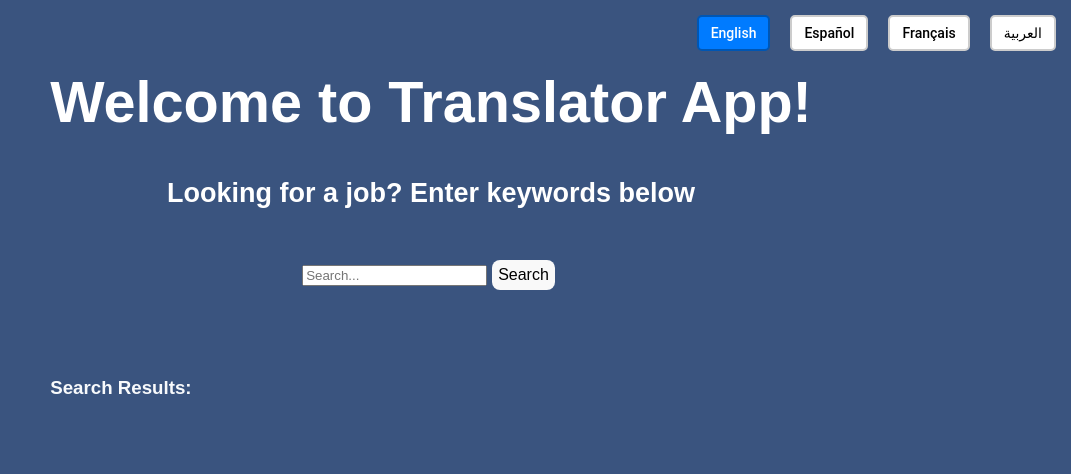
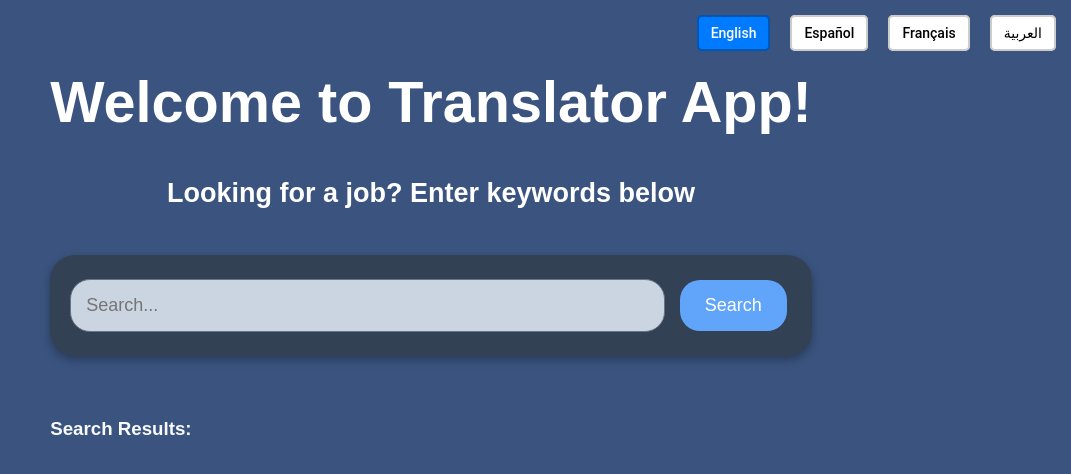
Before and after one commit to DatboiJoseG/Essential_Innovations_LLC_problem, a React (Vite) app in the folder Front_end/: page / in a window 1280 px wide. Shown: the top 474 px of the page, without its empty margins (209-1280 px from the left). Built offline with nearby package versions, Linux system fonts and the light colour scheme.

Commit message:
updated translation front end

```diff
--- a/Front_end/src/LandingPage.jsx
+++ b/Front_end/src/LandingPage.jsx
@@ -1,17 +1,19 @@
 import { useState } from 'react';
 import SearchBar from './SearchBar';
+import LanguageList from './LanguageList';
 import "./LandingPage.css";
 
 export default function LandingPage() {
     const [searchResults, setSearchResults] = useState([]);
     const [selectedResult, setSelectedResult] = useState(null);
+    const [language, setLanguage] = useState('es'); // Default to Spanish
 
     const handleSearch = (searchTerm) => {
         const ws = new WebSocket(`ws://localhost:8765`);
 
         ws.onopen = () => {
             console.log('WebSocket connection opened');
-            ws.send(searchTerm); // Send the search term to the server
+            ws.send(JSON.stringify({ searchTerm, language })); // Send both search term and language
         };
 
         ws.onmessage = (event) => {
@@ -36,21 +38,32 @@ export default function LandingPage() {
         setSelectedResult(result);
     };
 
+    const handleLanguageChange = (selectedLanguage) => {
+        setLanguage(selectedLanguage);
+    };
+
+    const clearSearch = () => {
+        document.querySelector('.search-input').value = '';
+    };
+
     return (
         <div className="landing-page">
             <div className="prompts">
                 <h1>Welcome to Translator App!</h1>
                 <h2>Looking for a job? Enter keywords below</h2>
             </div>
+            <div className="language-list-container">
+                <LanguageList onLanguageChange={handleLanguageChange} />
+            </div>
             <div className="search-bar-container">
-                <SearchBar onSearch={handleSearch} />
+                <SearchBar onSearch={handleSearch} clearSearch={clearSearch} />
             </div>
             <div className="content-container">
                 <div className="results-container">
                     <h3>Search Results:</h3>
                     {searchResults.map(result => (
                         <div key={result.id} onClick={() => handleResultClick(result)}>
-                            {result.text}
+                            {result.title}
                         </div>
                     ))}
                 </div>
@@ -58,11 +71,13 @@ export default function LandingPage() {
                     <div className="translation-containers">
                         <div className="english-version">
                             <h3>English Version:</h3>
-                            <p>{selectedResult.text}</p>
+                            <p>{selectedResult.title}</p>
+                            <p>{selectedResult.description}</p>
                         </div>
                         <div className="other-language-version">
                             <h3>Other Language Version:</h3>
-                            <p>{/* Implement translation logic here */}</p>
+                            <p>{selectedResult.title_translation}</p>
+                            <p>{selectedResult.description_translation}</p>
                         </div>
                     </div>
                 )}
--- a/Front_end/src/SearchBar.jsx
+++ b/Front_end/src/SearchBar.jsx
@@ -1,26 +1,29 @@
 import { useState } from 'react';
 
-export default function SearchBar({ onSearch }) {
+export default function SearchBar({ onSearch, clearSearch }) {
     const [searchTerm, setSearchTerm] = useState('');
 
-    const handleSearchChange = (event) => {
+    const handleChange = (event) => {
         setSearchTerm(event.target.value);
     };
 
-    const handleSearchSubmit = (event) => {
+    const handleSubmit = (event) => {
         event.preventDefault();
         onSearch(searchTerm);
+        setSearchTerm('');
+        clearSearch();
     };
 
     return (
-        <form onSubmit={handleSearchSubmit} className="search-bar-container">
+        <form onSubmit={handleSubmit} className="search-bar-form">
             <input
                 type="text"
                 value={searchTerm}
-                onChange={handleSearchChange}
+                onChange={handleChange}
                 placeholder="Search..."
+                className="search-input"
             />
-            <button type="submit">Search</button>
+            <button type="submit" className="search-button">Search</button>
         </form>
     );
 }
```
